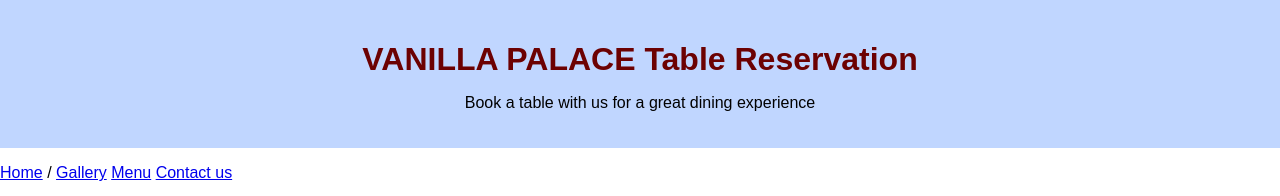
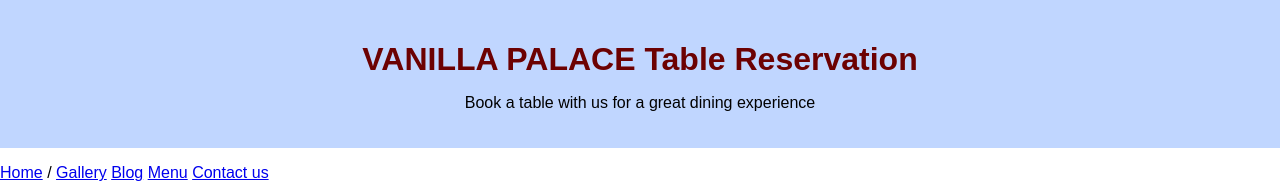
Before and after one commit to atuhaire-doreen/UMU_WebDev_GroupN_2025, a website: page pages/reservation.html in a window 1280 px wide. Shown: the top 196 px of the page. Drawn offline with Linux system fonts and the light colour scheme.

Commit message:
Update reservation.html

```diff
--- a/pages/reservation.html
+++ b/pages/reservation.html
@@ -16,6 +16,7 @@
     <p>
         <a href="https://atuhaire-doreen.github.io/UMU_WebDev_GroupN_2025/index.html">Home</a> /
         <a href="https://atuhaire-doreen.github.io/UMU_WebDev_GroupN_2025/gallery.html">Gallery</a>
+        <a href="https://atuhaire-doreen.github.io/UMU_WebDev_GroupN_2025/BLOG.html">Blog</a>
         <a href="https://atuhaire-doreen.github.io/UMU_WebDev_GroupN_2025/menu.html">Menu</a>
         <a href="https://atuhaire-doreen.github.io/UMU_WebDev_GroupN_2025/pages/contact.html">Contact us</a>
     </p>
```
